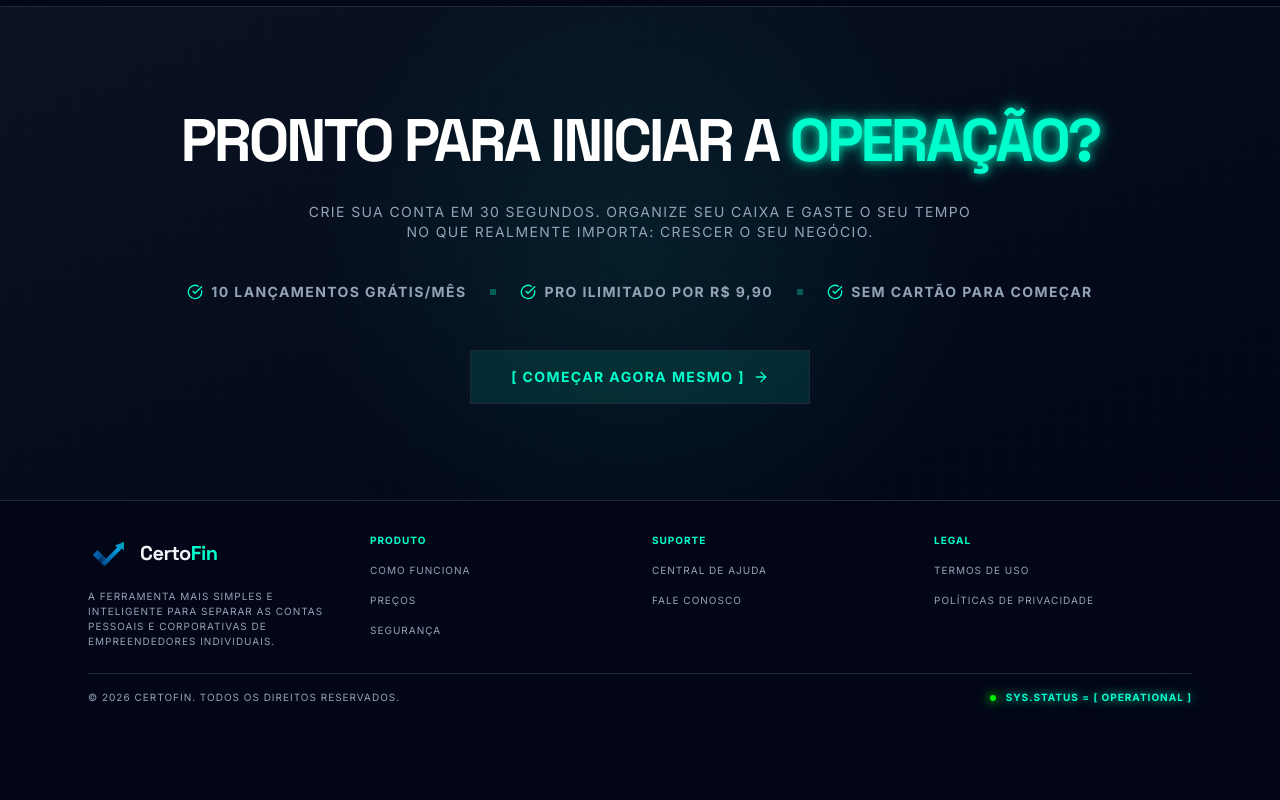
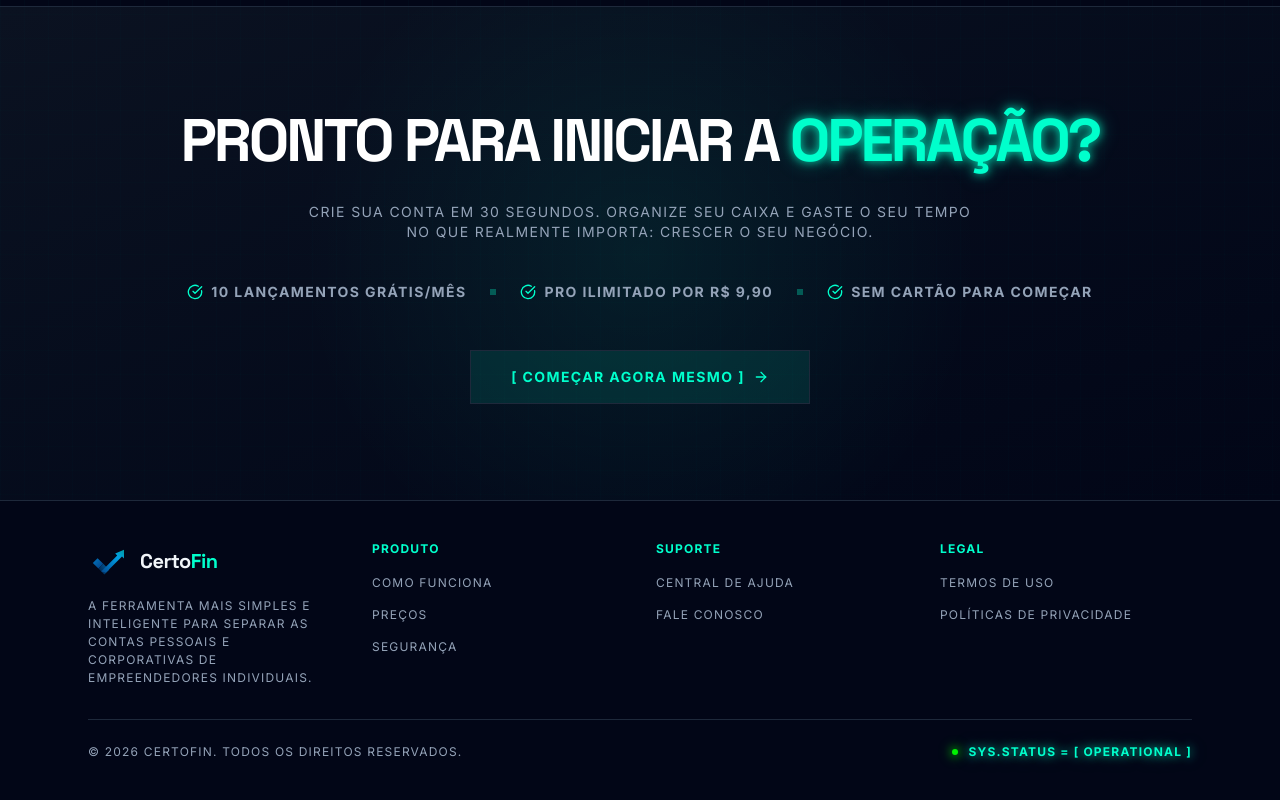
Before and after one commit to jesiel-silva/certofin, a Next.js app: page / in a window 1280 px wide. Shown: the part 5046-5846 px from the top of the page. Before the commit the page ends 5783 px from the top, so only its background shows below. Built offline with nearby package versions, Linux system fonts and the light colour scheme.

Commit message:
fix: footer com fontes profissionais (12px, padding compacto)

```diff
--- a/src/app/page.tsx
+++ b/src/app/page.tsx
@@ -641,44 +641,44 @@ export default function HomePage() {
 
       {/* Footer */}
       <footer className="border-t border-[var(--primary)]/20 bg-[#020617]">
-        <div className="mx-auto max-w-6xl px-6 py-8">
-          <div className="grid gap-6 sm:grid-cols-2 lg:grid-cols-4">
+        <div className="mx-auto max-w-6xl px-6 py-10">
+          <div className="grid gap-8 sm:grid-cols-2 lg:grid-cols-4">
             <div>
               <Link href="/" className="flex items-center">
                 <Logo size="sm" />
               </Link>
-              <p className="mt-4 text-[10px] font-sans uppercase tracking-widest leading-normal text-[var(--muted-foreground)]">
+              <p className="mt-4 text-xs font-sans uppercase tracking-widest leading-normal text-[var(--muted-foreground)]">
                 A ferramenta mais simples e inteligente para separar as contas pessoais e corporativas de empreendedores individuais.
               </p>
             </div>
             <div>
-              <h4 className="text-[10px] font-sans font-bold uppercase tracking-widest text-[var(--primary)]">Produto</h4>
-              <ul className="mt-2 space-y-1.5">
-                <li><Link href="#como-funciona" className="text-[10px] font-sans uppercase tracking-widest text-[var(--muted-foreground)] hover:text-[var(--primary)] transition-colors">Como funciona</Link></li>
-                <li><Link href="#planos" className="text-[10px] font-sans uppercase tracking-widest text-[var(--muted-foreground)] hover:text-[var(--primary)] transition-colors">Preços</Link></li>
-                <li><Link href="/login" className="text-[10px] font-sans uppercase tracking-widest text-[var(--muted-foreground)] hover:text-[var(--primary)] transition-colors">Segurança</Link></li>
+              <h4 className="text-xs font-sans font-bold uppercase tracking-widest text-[var(--primary)]">Produto</h4>
+              <ul className="mt-3 space-y-2">
+                <li><Link href="#como-funciona" className="text-xs font-sans uppercase tracking-widest text-[var(--muted-foreground)] hover:text-[var(--primary)] transition-colors">Como funciona</Link></li>
+                <li><Link href="#planos" className="text-xs font-sans uppercase tracking-widest text-[var(--muted-foreground)] hover:text-[var(--primary)] transition-colors">Preços</Link></li>
+                <li><Link href="/login" className="text-xs font-sans uppercase tracking-widest text-[var(--muted-foreground)] hover:text-[var(--primary)] transition-colors">Segurança</Link></li>
               </ul>
             </div>
             <div>
-              <h4 className="text-[10px] font-sans font-bold uppercase tracking-widest text-[var(--primary)]">Suporte</h4>
-              <ul className="mt-2 space-y-1.5">
-                <li><Link href="/login" className="text-[10px] font-sans uppercase tracking-widest text-[var(--muted-foreground)] hover:text-[var(--primary)] transition-colors">Central de Ajuda</Link></li>
-                <li><Link href="/login" className="text-[10px] font-sans uppercase tracking-widest text-[var(--muted-foreground)] hover:text-[var(--primary)] transition-colors">Fale Conosco</Link></li>
+              <h4 className="text-xs font-sans font-bold uppercase tracking-widest text-[var(--primary)]">Suporte</h4>
+              <ul className="mt-3 space-y-2">
+                <li><Link href="/login" className="text-xs font-sans uppercase tracking-widest text-[var(--muted-foreground)] hover:text-[var(--primary)] transition-colors">Central de Ajuda</Link></li>
+                <li><Link href="/login" className="text-xs font-sans uppercase tracking-widest text-[var(--muted-foreground)] hover:text-[var(--primary)] transition-colors">Fale Conosco</Link></li>
               </ul>
             </div>
             <div>
-              <h4 className="text-[10px] font-sans font-bold uppercase tracking-widest text-[var(--primary)]">Legal</h4>
-              <ul className="mt-2 space-y-1.5">
-                <li><Link href="/login" className="text-[10px] font-sans uppercase tracking-widest text-[var(--muted-foreground)] hover:text-[var(--primary)] transition-colors">Termos de Uso</Link></li>
-                <li><Link href="/login" className="text-[10px] font-sans uppercase tracking-widest text-[var(--muted-foreground)] hover:text-[var(--primary)] transition-colors">Políticas de Privacidade</Link></li>
+              <h4 className="text-xs font-sans font-bold uppercase tracking-widest text-[var(--primary)]">Legal</h4>
+              <ul className="mt-3 space-y-2">
+                <li><Link href="/login" className="text-xs font-sans uppercase tracking-widest text-[var(--muted-foreground)] hover:text-[var(--primary)] transition-colors">Termos de Uso</Link></li>
+                <li><Link href="/login" className="text-xs font-sans uppercase tracking-widest text-[var(--muted-foreground)] hover:text-[var(--primary)] transition-colors">Políticas de Privacidade</Link></li>
               </ul>
             </div>
           </div>
-          <div className="mt-6 border-t border-[var(--primary)]/20 pt-4 flex flex-col sm:flex-row items-center justify-between gap-2">
-            <p className="text-[10px] font-sans uppercase tracking-widest text-[var(--muted-foreground)]">
+          <div className="mt-8 border-t border-[var(--primary)]/20 pt-6 flex flex-col sm:flex-row items-center justify-between gap-3">
+            <p className="text-xs font-sans uppercase tracking-widest text-[var(--muted-foreground)]">
               &copy; {new Date().getFullYear()} CertoFin. Todos os direitos reservados.
             </p>
-            <p className="text-[10px] font-sans uppercase tracking-widest text-[var(--primary)] font-bold text-glow-cyan pulse-dot">
+            <p className="text-xs font-sans uppercase tracking-widest text-[var(--primary)] font-bold text-glow-cyan pulse-dot">
               SYS.STATUS = [ OPERATIONAL ]
             </p>
           </div>
```
